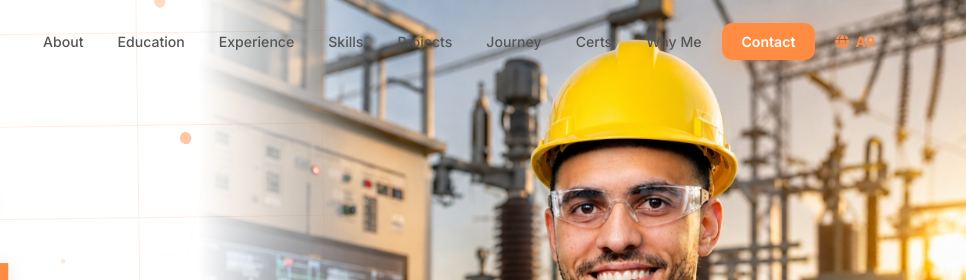
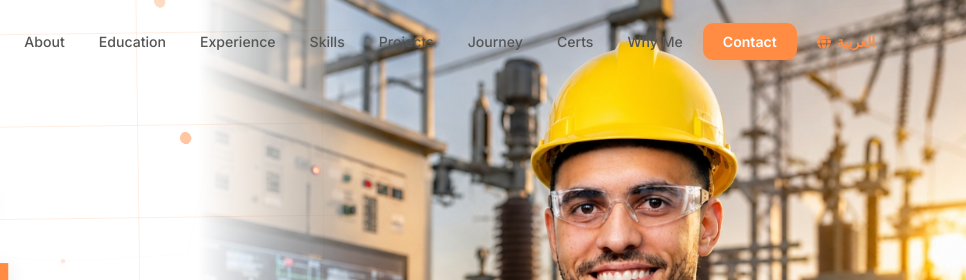
Before and after one commit to hamdyhaggag/HamdyHaggag-EPD-Portfolio, a plain HTML site: page index-en.html in a window 1280 px wide. Shown: the top 280 px of the page, 314-1280 px from the left. Drawn offline with nearby package versions, Linux system fonts and the light colour scheme; animation ran at ten frames a second.

Commit message:
chore: update language switcher labels to full words

```diff
--- a/index-en.html
+++ b/index-en.html
@@ -71,7 +71,7 @@
         <li><a href="#certifications" class="nav-link">Certs</a></li>
         <li><a href="#why-me" class="nav-link">Why Me</a></li>
         <li><a href="#contact" class="nav-link nav-cta">Contact</a></li>
-        <li><a href="index.html" class="nav-link lang-switch" title="Arabic"><i class="fas fa-globe"></i> AR</a></li>
+        <li><a href="index.html" class="nav-link lang-switch" title="Arabic"><i class="fas fa-globe"></i> العربية</a></li>
       </ul>
       <button class="hamburger" id="hamburger" aria-label="Open menu">
         <span></span><span></span><span></span>
```
Also changed, not shown: index.html (+1 -1 lines).
